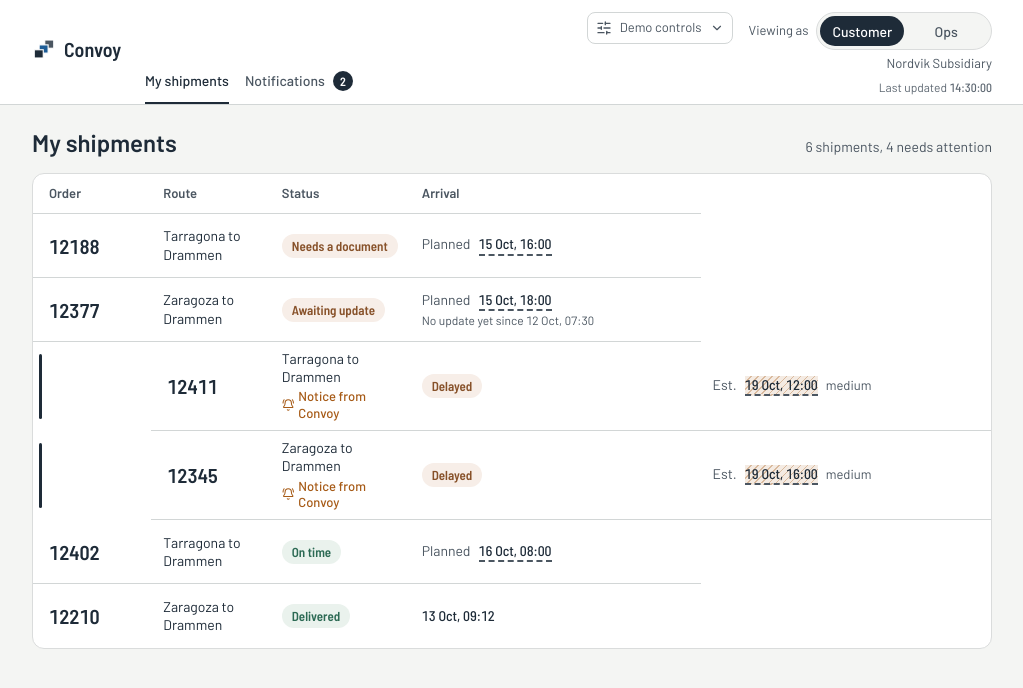
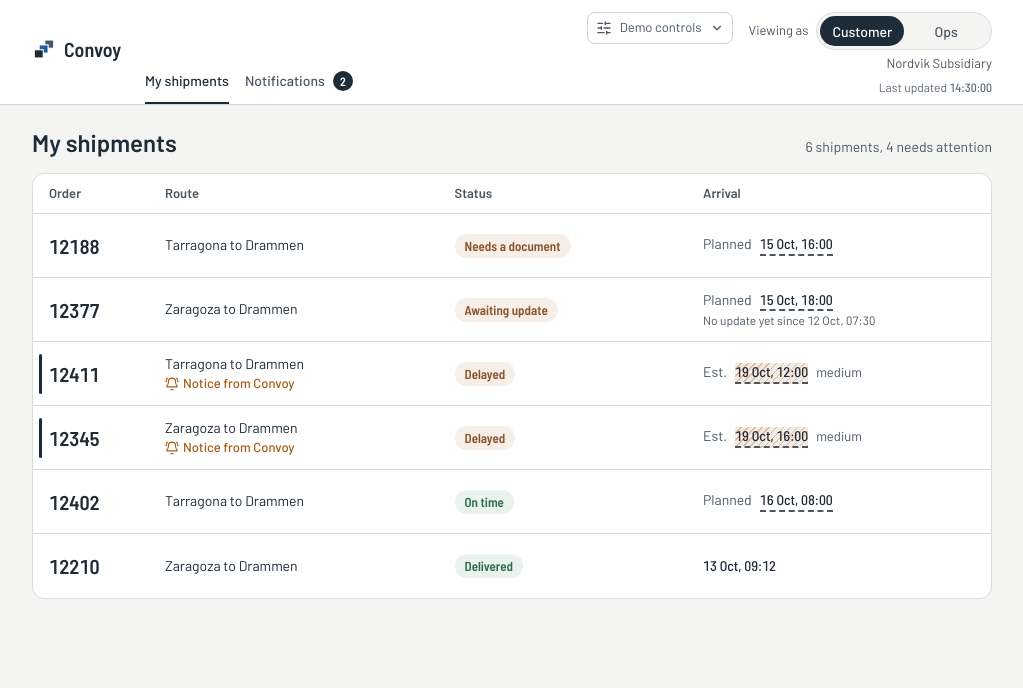
Before and after one commit to 0xBroom/convoy-shipment-tracking, a React (Vite) app: page /customer/shipments in a window 1280 px wide. Shown: the top 688 px of the page, without its empty margins (128-1151 px from the left). Built offline with nearby package versions, Linux system fonts and the light colour scheme.

Commit message:
fix(customer): draw the notice bar without adding a table cell
A pseudo-element on the <tr> became an extra cell in Chrome and shifted
every column of rows with a notice. Draw it from the order link instead.

```diff
--- a/src/screens/customer/ShipmentsList.css
+++ b/src/screens/customer/ShipmentsList.css
@@ -46,7 +46,9 @@
 /* Rows that carry a Convoy notice get an inset ink bar at their start. It
    hangs off the row (already positioned for the row link), not the cell, so
    the link still covers the whole row. */
-.shipments-table tbody tr[data-notice='true']::before {
+/* Drawn from the order link, not the row: a pseudo-element on the <tr> itself
+   becomes an extra table cell in Chrome and shifts every column right. */
+.shipments-table tbody tr[data-notice='true'] .shipments-order a::before {
   content: '';
   position: absolute;
   top: var(--space-3);
```
